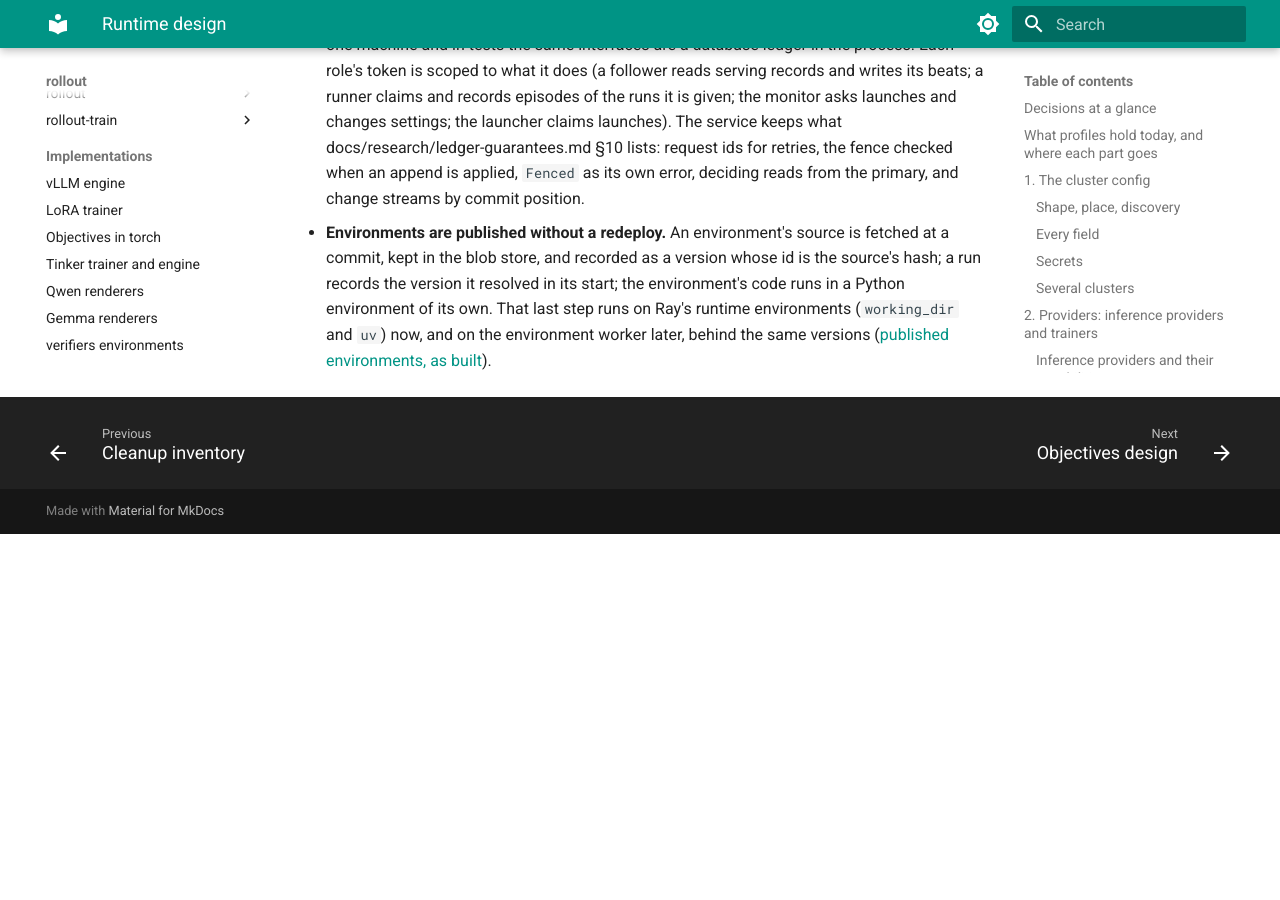
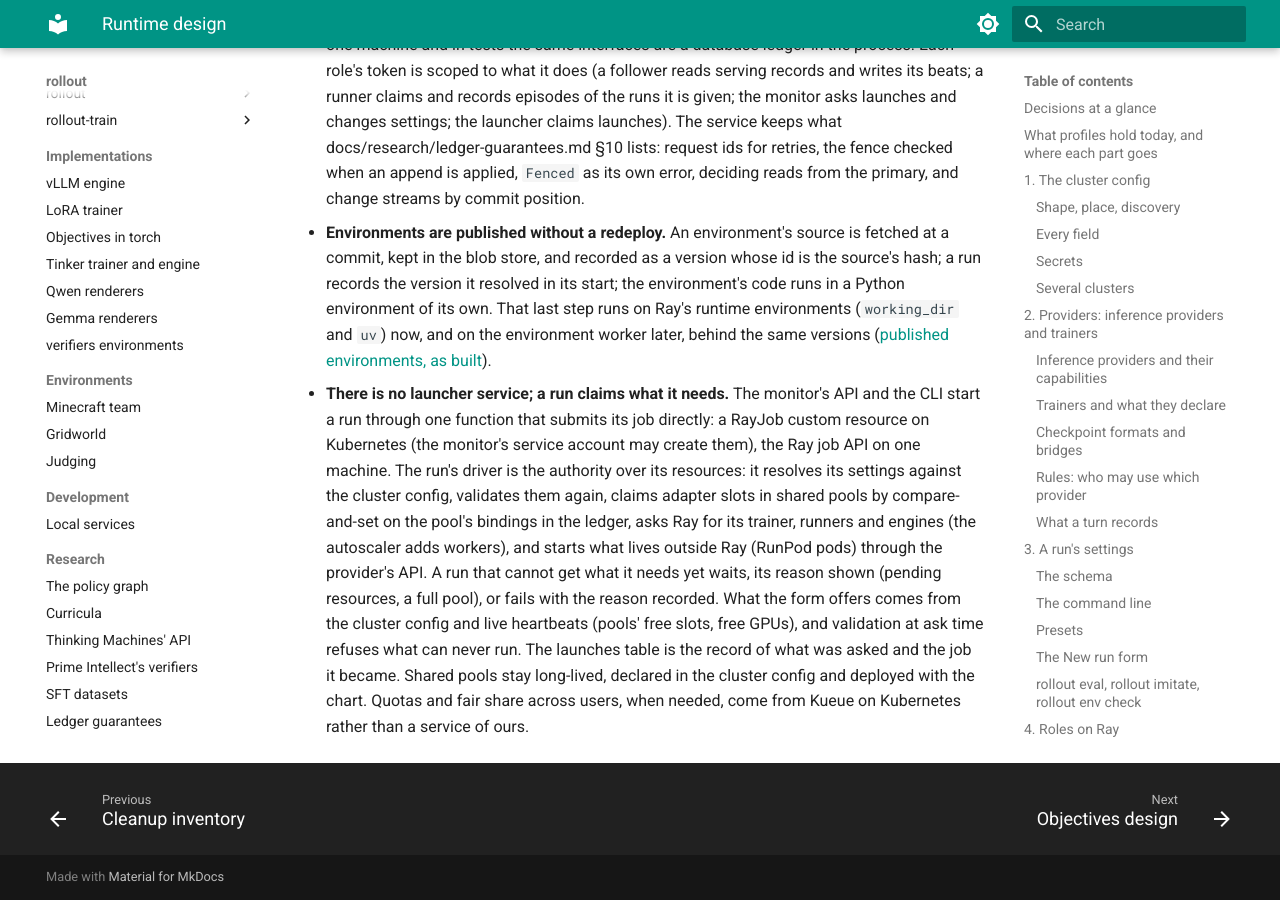
Before and after one commit to by77er/distributed_agents_environments, an MkDocs documentation site: the page built from docs/research/runtime-design.md, in a window 1280 px wide and 900 px high, scrolled down 49771 px. Built offline with MkDocs 1.6.1 and Material for MkDocs 9.7.7, drawn with Linux system fonts in a browser that asks for light colours; before the commit the page ends 50305 px from its top, so only the background shows below that.

Commit message:
Decide that runs claim their own resources, with no launcher service
Co-Authored-By: Claude Opus 5.5 <noreply@anthropic.com>
Claude-Session: https://claude.ai/code/session_01AxRszaiGt82VWkd91J1awf

```diff
--- a/docs/research/runtime-design.md
+++ b/docs/research/runtime-design.md
@@ -1378,3 +1378,14 @@ The user settled the design's open questions on 2026-10-04:
   the environment's code runs in a Python environment of its own. That last step runs on Ray's runtime environments
   (`working_dir` and `uv`) now, and on the environment worker later, behind the same versions
   ([published environments, as built](#published-environments-as-built)).
+- **There is no launcher service; a run claims what it needs.** The monitor's API and the CLI start a run through one
+  function that submits its job directly: a RayJob custom resource on Kubernetes (the monitor's service account may
+  create them), the Ray job API on one machine. The run's driver is the authority over its resources: it resolves its
+  settings against the cluster config, validates them again, claims adapter slots in shared pools by compare-and-set
+  on the pool's bindings in the ledger, asks Ray for its trainer, runners and engines (the autoscaler adds workers),
+  and starts what lives outside Ray (RunPod pods) through the provider's API. A run that cannot get what it needs yet
+  waits, its reason shown (pending resources, a full pool), or fails with the reason recorded. What the form offers
+  comes from the cluster config and live heartbeats (pools' free slots, free GPUs), and validation at ask time
+  refuses what can never run. The launches table is the record of what was asked and the job it became. Shared
+  pools stay long-lived, declared in the cluster config and deployed with the chart. Quotas and fair share across
+  users, when needed, come from Kueue on Kubernetes rather than a service of ours.
```
